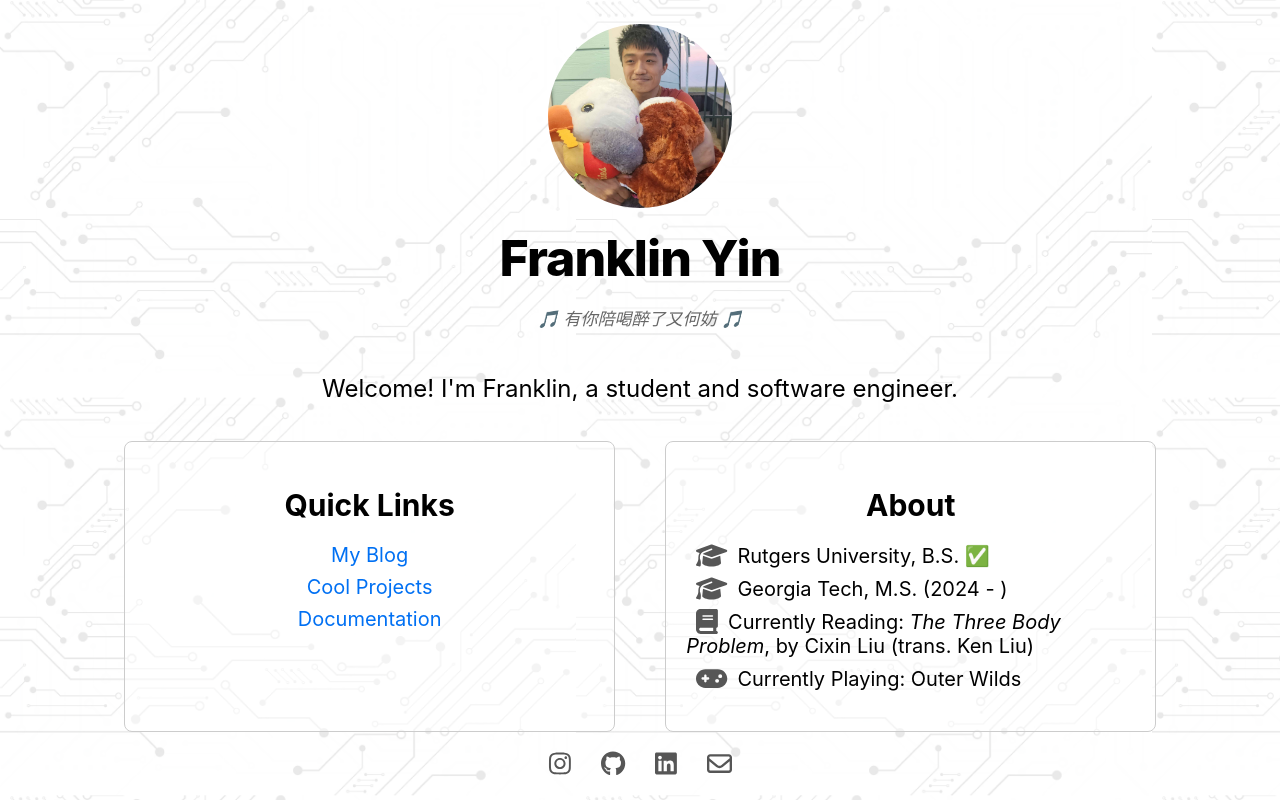
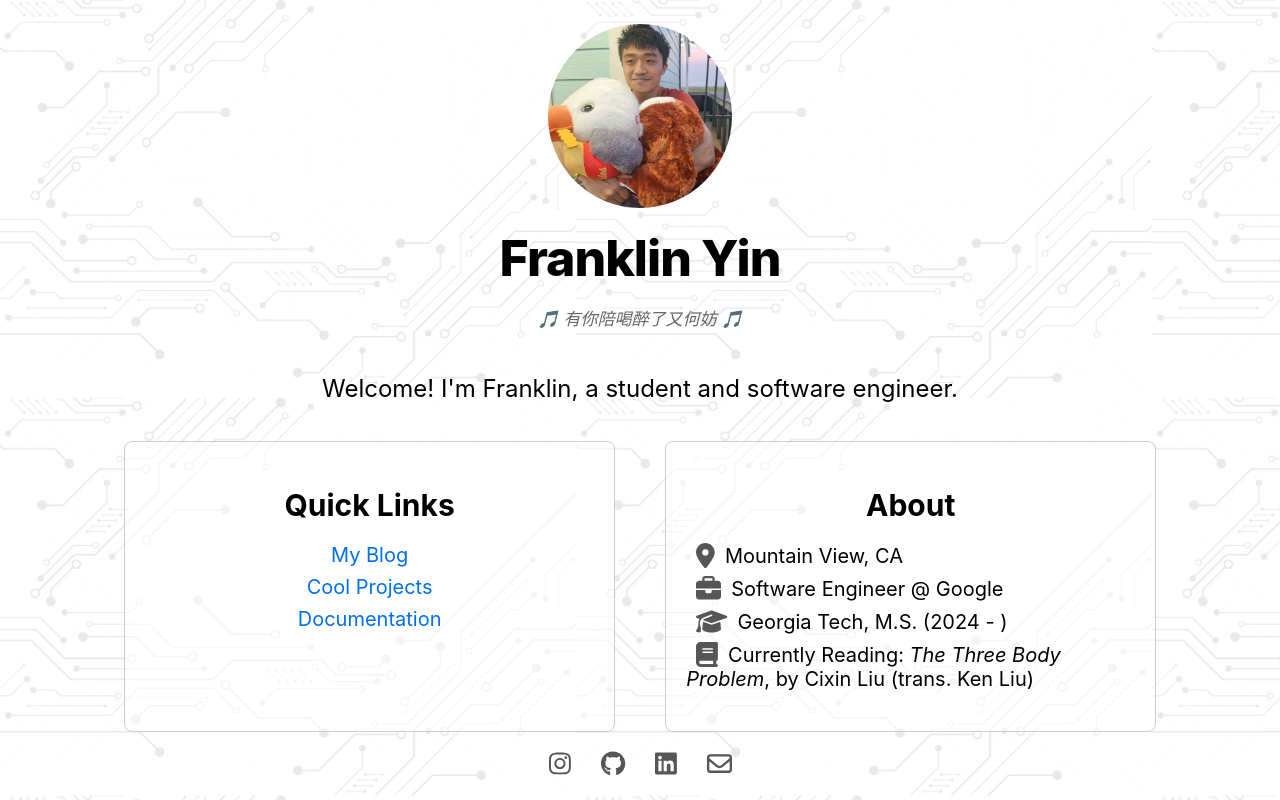
Before and after one commit to Yin4TheWin/personal-website, a Next.js app: page / in a window 1280 px wide. Built offline with nearby package versions, Linux system fonts and the light colour scheme.

Commit message:
Update about me section to include location and career

```diff
--- a/pages/index.js
+++ b/pages/index.js
@@ -10,7 +10,7 @@ import { useEffect, useState } from 'react';
 import { FontAwesomeIcon } from '@fortawesome/react-fontawesome'
 import { faGithub, faInstagram, faLinkedin } from '@fortawesome/free-brands-svg-icons';
 import { faEnvelope } from '@fortawesome/free-regular-svg-icons';
-import { faBook, faGamepad, faGraduationCap } from '@fortawesome/free-solid-svg-icons';
+import { faBook, faBriefcase, faGraduationCap, faLocationDot } from '@fortawesome/free-solid-svg-icons';
 
 export default function Home() {
   const [randomQuote, setRandomQuote] = useState("");
@@ -78,8 +78,12 @@ export default function Home() {
               <h2>About</h2>
               <ul className={styles.aboutList}>
                 <li>
-                  <FontAwesomeIcon icon={faGraduationCap} size="lg" className={styles.icon} />
-                  <span>Rutgers University, B.S. ✅</span>
+                  <FontAwesomeIcon icon={faLocationDot} size="lg" className={styles.icon} />
+                  <span>Mountain View, CA</span>
+                </li>
+                <li>
+                  <FontAwesomeIcon icon={faBriefcase} size="lg" className={styles.icon} />
+                  <span>Software Engineer @ Google</span>
                 </li>
                 <li>
                   <FontAwesomeIcon icon={faGraduationCap} size="lg" className={styles.icon} />
@@ -88,10 +92,6 @@ export default function Home() {
                 <li>
                   <FontAwesomeIcon icon={faBook} size="lg" className={styles.icon} />
                   <span>Currently Reading: <i>The Three Body Problem</i>, by Cixin Liu (trans. Ken Liu)</span>
-                </li>
-                <li>
-                  <FontAwesomeIcon icon={faGamepad} size="lg" className={styles.icon} />
-                  <span>Currently Playing: Outer Wilds</span>
                 </li>
               </ul>
             </div>
```
